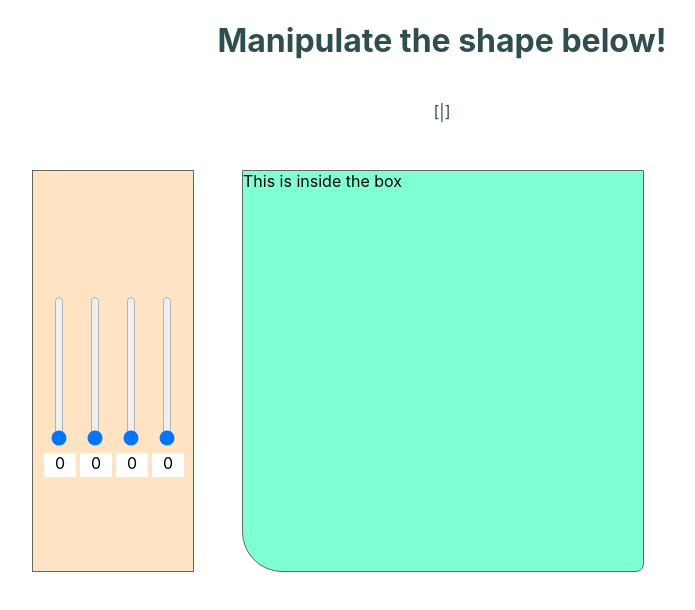
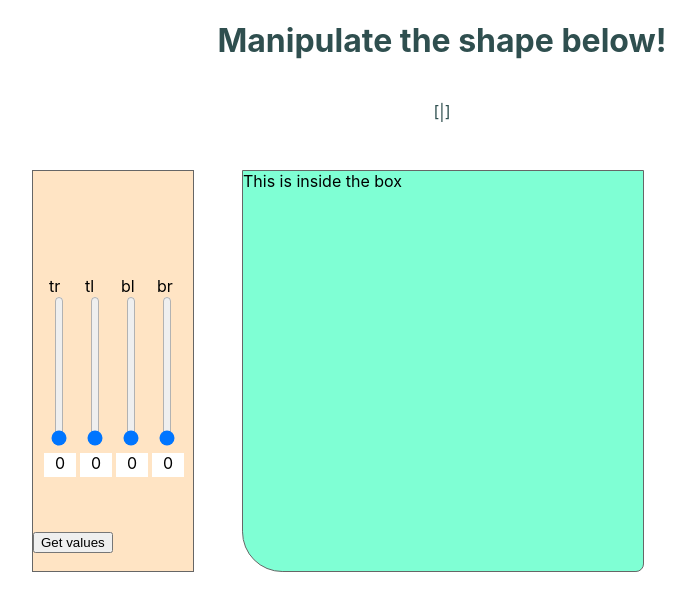
Before and after one commit to gooseman1721/border-radius-previewer, a React (Create React App) app: page / in a window 1280 px wide. Shown: the top 610 px of the page, without its empty margins (198-893 px from the left). Built offline with nearby package versions, Linux system fonts and the light colour scheme.

Commit message:
Added BoxSliderArray and gave it ability to read values of its sliders

```diff
--- a/src/App.css
+++ b/src/App.css
@@ -26,10 +26,16 @@
 
 }
 
-#sliderContainer
+#sliderArrayContainer
 {
   background-color: bisque;
   height: 25em;
+  width: 10em;
+}
+
+#sliderArray
+{
+  height: 90%;
   width: 10em;
   display: flex;
   justify-content: space-evenly;
--- a/src/App.js
+++ b/src/App.js
@@ -2,6 +2,7 @@ import { useState } from 'react';
 import './App.css';
 import ShapeshifterBox from './components/ShapeshifterBox';
 import BoxSlider from './components/BoxSlider';
+import BoxSliderArray from './components/BoxSliderArray';
 
 function App(props) {
 
@@ -17,19 +18,9 @@ function App(props) {
         </div>
       </header>
       <div className='container'>
-        <div id='sliderContainer' className='box'>
 
-          {/* <div className='sliderWrapper'>
-            <input type="range" id="slider3" className='slider' />
-          </div> */}
-          <BoxSlider></BoxSlider>
-          <BoxSlider></BoxSlider>
-          <BoxSlider></BoxSlider>
-          <BoxSlider></BoxSlider>
+        <BoxSliderArray></BoxSliderArray>
 
-
-
-        </div>
         <div id='boxDiv' style={{
           display: "flex",
           justifyContent: "center",
--- a/src/components/BoxSlider.js
+++ b/src/components/BoxSlider.js
@@ -1,16 +1,22 @@
 import React, { useState } from 'react'
 
-export default function BoxSlider() {
+export default function BoxSlider(props) {
 
     const [sliderValue, setSliderValue] = useState(0);
 
     function handleChange(e)
     {
         setSliderValue(e.target.value);
+        //props.setArraySliderState(e.target.value);
+        props.setArraySliderState( prevValues => {
+            return { ...prevValues, [props.corner]: e.target.value}
+        } )
+
     }
 
   return (
     <div className='sliderWrapper'>
+        <div className='sliderName'>{props.corner}</div>
         <input
          type="range"
          className='slider'
--- a/src/components/BoxSliderArray.js
+++ b/src/components/BoxSliderArray.js
@@ -1,13 +1,46 @@
-import React from 'react'
+import React, { useState } from 'react'
 import BoxSlider from './BoxSlider'
 
 export default function BoxSliderArray() {
+
+    const [sliderState, setArraySliderState] = useState({
+        tr: 0,
+        tl: 0,
+        bl: 0,
+        br: 0,
+    });
+
+
+    function getSliderArrayValues()
+    {
+        alert(`TR: ${sliderState.tr}, TL: ${sliderState.tl}
+        BL: ${sliderState.bl}, BR: ${sliderState.br}`);
+        console.log(sliderState);
+    }
+
+
   return (
-    <div>
-        <BoxSlider></BoxSlider>
-        <BoxSlider></BoxSlider>
-        <BoxSlider></BoxSlider>
-        <BoxSlider></BoxSlider>
+    <div id='sliderArrayContainer' className='box'>
+        <div id='sliderArray'>
+            <BoxSlider
+                setArraySliderState={setArraySliderState}
+                corner="tr"></BoxSlider>
+            <BoxSlider
+                setArraySliderState={setArraySliderState}
+                corner="tl"></BoxSlider>
+            <BoxSlider
+                setArraySliderState={setArraySliderState}
+                corner="bl"></BoxSlider>
+            <BoxSlider
+                setArraySliderState={setArraySliderState}
+                corner="br"></BoxSlider>
+        </div>
+        <button
+            id='getSliderArrayValuesButton'
+            className='basicButton'
+            onClick={getSliderArrayValues}
+            >Get values</button>
+
     </div>
   )
 }
```
